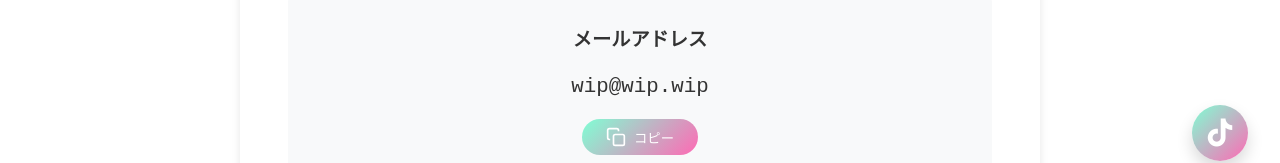
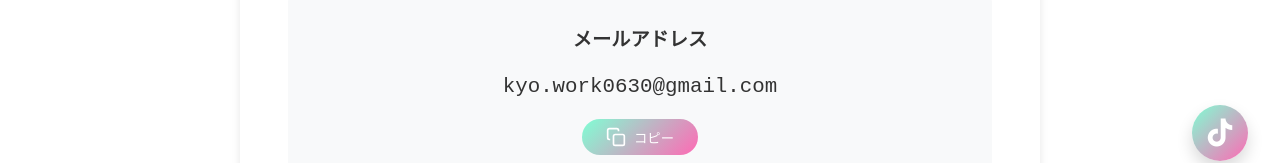
Before and after one commit to ibukishirou/official-website-project-kyo, a React (Vite) app: page /contact in a window 1280 px wide. Shown: the part 463-626 px from the top of the page. Built offline with nearby package versions, Linux system fonts and the light colour scheme.

Commit message:
feature メールアドレス更新 不要ファイル削除

```diff
--- a/src/pages/Contact.jsx
+++ b/src/pages/Contact.jsx
@@ -3,7 +3,7 @@ import styles from './Contact.module.css';
 
 const Contact = () => {
   const [copied, setCopied] = useState(false);
-  const email = 'wip@wip.wip';
+  const email = 'kyo.work0630@gmail.com';
 
   const copyToClipboard = async () => {
     try {
```
Also changed, not shown: 2 other files (tests, documents, lock files or other folders).
